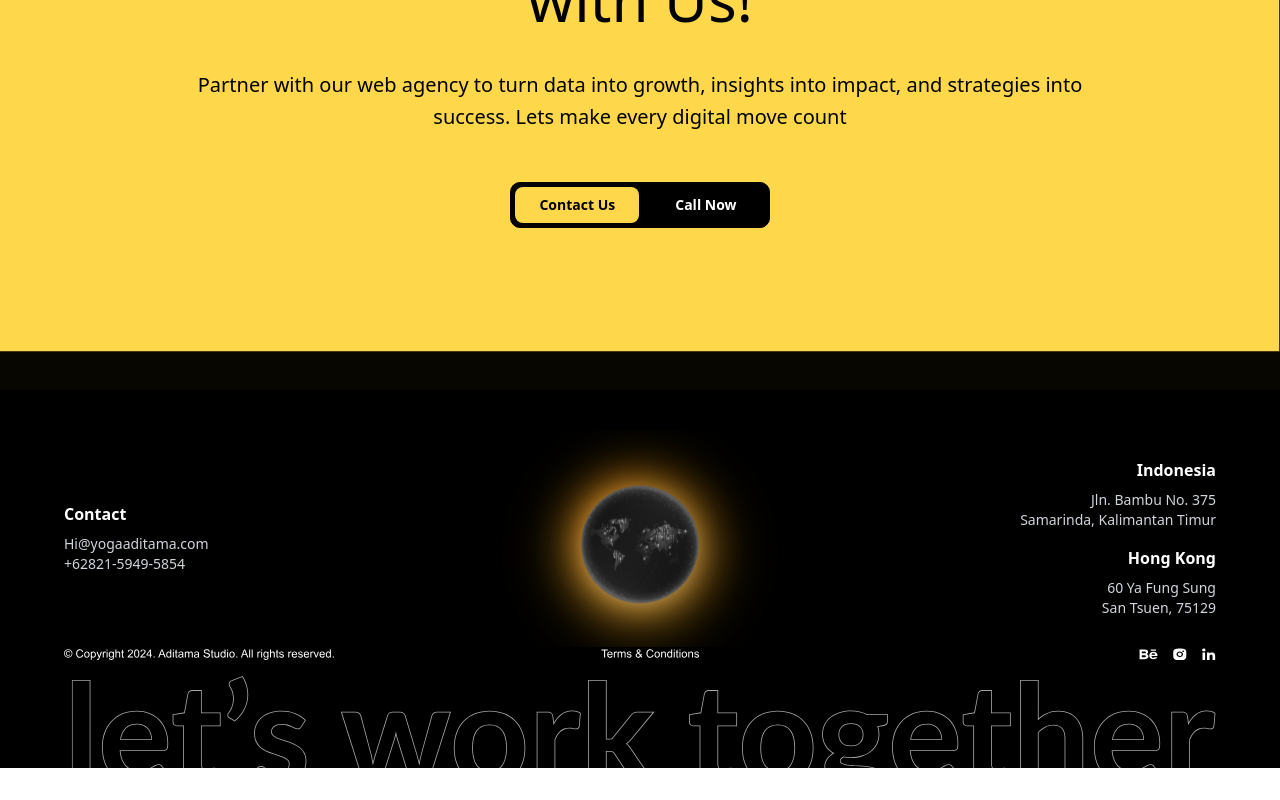
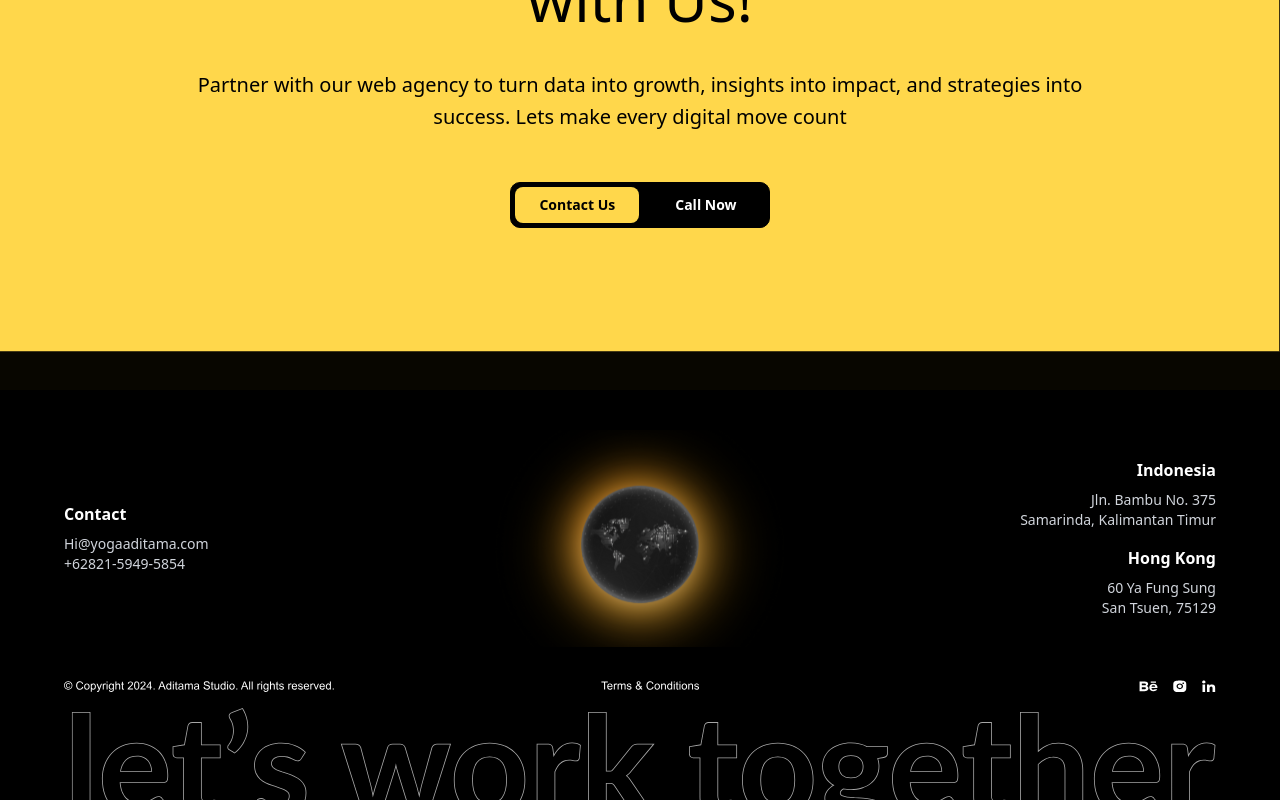
Before and after one commit to samreen123ak/appoint-digital, a Next.js app: page / in a window 1280 px wide. Shown: the part 9650-10450 px from the top of the page. Before the commit the page ends 10418 px from the top, so only its background shows below. Built offline with nearby package versions, Linux system fonts and the light colour scheme.

Commit message:
Initial commit3

```diff
--- a/src/app/components/footer.tsx
+++ b/src/app/components/footer.tsx
@@ -1,7 +1,85 @@
+// // components/Footer.tsx
+// import React from "react";
+// import Image from "next/image";
+// import { FaInstagram, FaLinkedin, FaBehance } from "react-icons/fa";
+
+// const Footer: React.FC = () => {
+//   return (
+//     <footer className="bg-black text-white px-6 md:px-16 pt-10">
+//       <div className="grid md:grid-cols-3 gap-8 items-center">
+//         {/* Contact */}
+//         <div>
+//           <h3 className="text-md font-semibold mb-2">Contact</h3>
+//           <p className="text-gray-300 text-sm">Hi@yogaaditama.com</p>
+//           <p className="text-gray-300 text-sm">+62821-5949-5854</p>
+//         </div>
+
+//         {/* Center Globe + CTA */}
+//         <div className="flex flex-col items-center text-center">
+//           {/* Globe placeholder */}
+//           <div className="relative    ">
+//             <Image
+//               src="/images/globeb.svg"
+//               alt="Globe"
+//               width={600}
+//               height={600}
+//               className="object-cover"
+//             />
+//             {/* <span className="absolute text-xs text-gray-300 text-end px-2">
+//               Terms & Conditions
+//             </span> */}
+//           </div>
+//         </div>
+
+//         {/* Locations */}
+//         <div className="text-right">
+//           <h3 className="text-md font-semibold mb-2">Indonesia</h3>
+//           <p className="text-gray-300 text-sm">Jln. Bambu No. 375</p>
+//           <p className="text-gray-300 text-sm">Samarinda, Kalimantan Timur</p>
+
+//           <h3 className="text-md font-semibold mt-4 mb-2">Hong Kong</h3>
+//           <p className="text-gray-300 text-sm">60 Ya Fung Sung</p>
+//           <p className="text-gray-300 text-sm">San Tsuen, 75129</p>
+//         </div>
+//       </div>
+
+//       {/* Footer bottom */}
+//       {/* <div className="mt-8 flex flex-col md:flex-row items-center justify-between border-t border-white/10 pt-4">
+//         <p className="text-sm text-gray-400">
+//           © Copyright 2024. Aditama Studio. All rights reserved.
+//         </p> */}
+
+//       {/* Social Icons */}
+//       {/* <div className="flex gap-4 mt-3 md:mt-0">
+//           <a href="#" className="hover:text-primary">
+//             <FaBehance size={18} />
+//           </a>
+//           <a href="#" className="hover:text-primary">
+//             <FaInstagram size={18} />
+//           </a>
+//           <a href="#" className="hover:text-primary">
+//             <FaLinkedin size={18} />
+//           </a>
+//         </div>
+//       </div> */}
+//       <div className="flex justify-center items-center">
+//         <Image
+//           src="/images/footertext.svg"
+//           alt="Globe"
+//           width={1200}
+//           height={1200}
+//           className="object-cover"
+//         />
+//       </div>
+//     </footer>
+//   );
+// };
+
+// export default Footer;
 // components/Footer.tsx
 import React from "react";
 import Image from "next/image";
-import { FaInstagram, FaLinkedin, FaBehance } from "react-icons/fa";
+// import { FaInstagram, FaLinkedin, FaBehance } from "react-icons/fa";
 
 const Footer: React.FC = () => {
   return (
@@ -16,8 +94,7 @@ const Footer: React.FC = () => {
 
         {/* Center Globe + CTA */}
         <div className="flex flex-col items-center text-center">
-          {/* Globe placeholder */}
-          <div className="relative    ">
+          <div className="relative">
             <Image
               src="/images/globeb.svg"
               alt="Globe"
@@ -25,9 +102,6 @@ const Footer: React.FC = () => {
               height={600}
               className="object-cover"
             />
-            {/* <span className="absolute text-xs text-gray-300 text-end px-2">
-              Terms & Conditions
-            </span> */}
           </div>
         </div>
 
@@ -44,30 +118,12 @@ const Footer: React.FC = () => {
       </div>
 
       {/* Footer bottom */}
-      {/* <div className="mt-8 flex flex-col md:flex-row items-center justify-between border-t border-white/10 pt-4">
-        <p className="text-sm text-gray-400">
-          © Copyright 2024. Aditama Studio. All rights reserved.
-        </p> */}
-
-      {/* Social Icons */}
-      {/* <div className="flex gap-4 mt-3 md:mt-0">
-          <a href="#" className="hover:text-primary">
-            <FaBehance size={18} />
-          </a>
-          <a href="#" className="hover:text-primary">
-            <FaInstagram size={18} />
-          </a>
-          <a href="#" className="hover:text-primary">
-            <FaLinkedin size={18} />
-          </a>
-        </div>
-      </div> */}
-      <div className="flex justify-center items-center">
+      <div className="flex justify-center items-center mt-8">
         <Image
           src="/images/footertext.svg"
-          alt="Globe"
+          alt="Footer Text"
           width={1200}
-          height={1000}
+          height={1200}
           className="object-cover"
         />
       </div>
```
